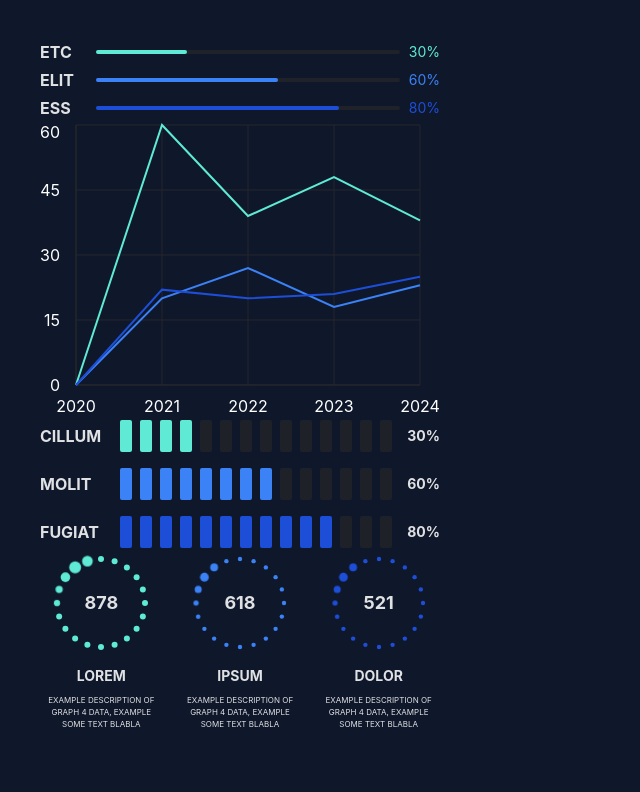
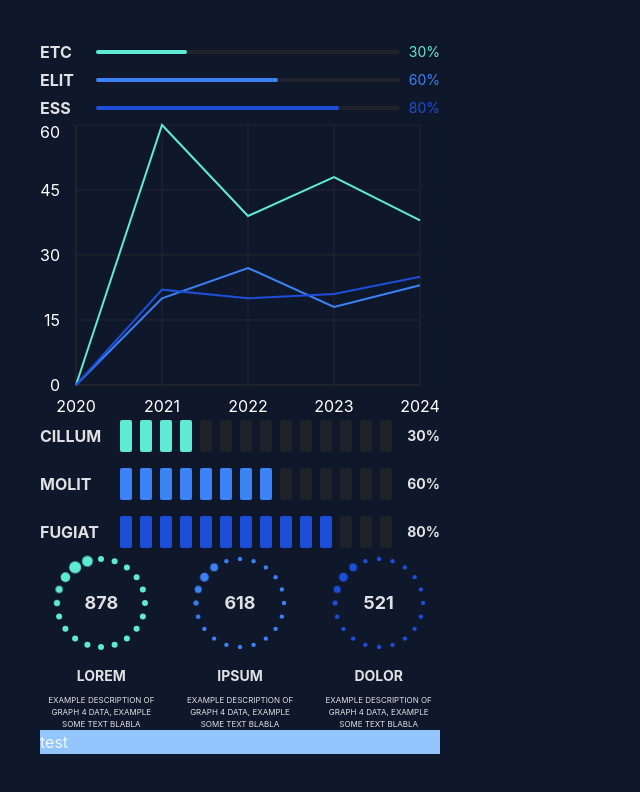
Before and after one commit to Zorkann/future-dashboard, a React (Vite) app: page / in a window 1280 px wide. Shown: the top 792 px of the page, without its empty margins (0-640 px from the left). Built offline with nearby package versions, Linux system fonts and the light colour scheme.

Commit message:
new branch init

```diff
--- a/src/App.tsx
+++ b/src/App.tsx
@@ -3,6 +3,7 @@ import { Graph1 } from "./Graph1";
 import { Graph2 } from "./Graph2";
 import { Graph3 } from "./Graph3";
 import { Graph4 } from "./Graph4";
+import { Graph12 } from "./Graph12";
 
 function App() {
 	return (
@@ -11,6 +12,7 @@ function App() {
 			<Graph2 />
 			<Graph3 />
 			<Graph4 />
+			<Graph12 />
 		</div>
 	);
 }
--- /dev/null
+++ b/src/Graph12/Graph12.tsx
@@ -0,0 +1,3 @@
+export function Graph12() {
+	return <div className="h-150 bg-blue-300">{`test`}</div>;
+}
--- /dev/null
+++ b/src/Graph12/index.ts
@@ -0,0 +1 @@
+export { Graph12 } from "./Graph12";
```
Lines whose indentation alone changed are shown as unchanged.
